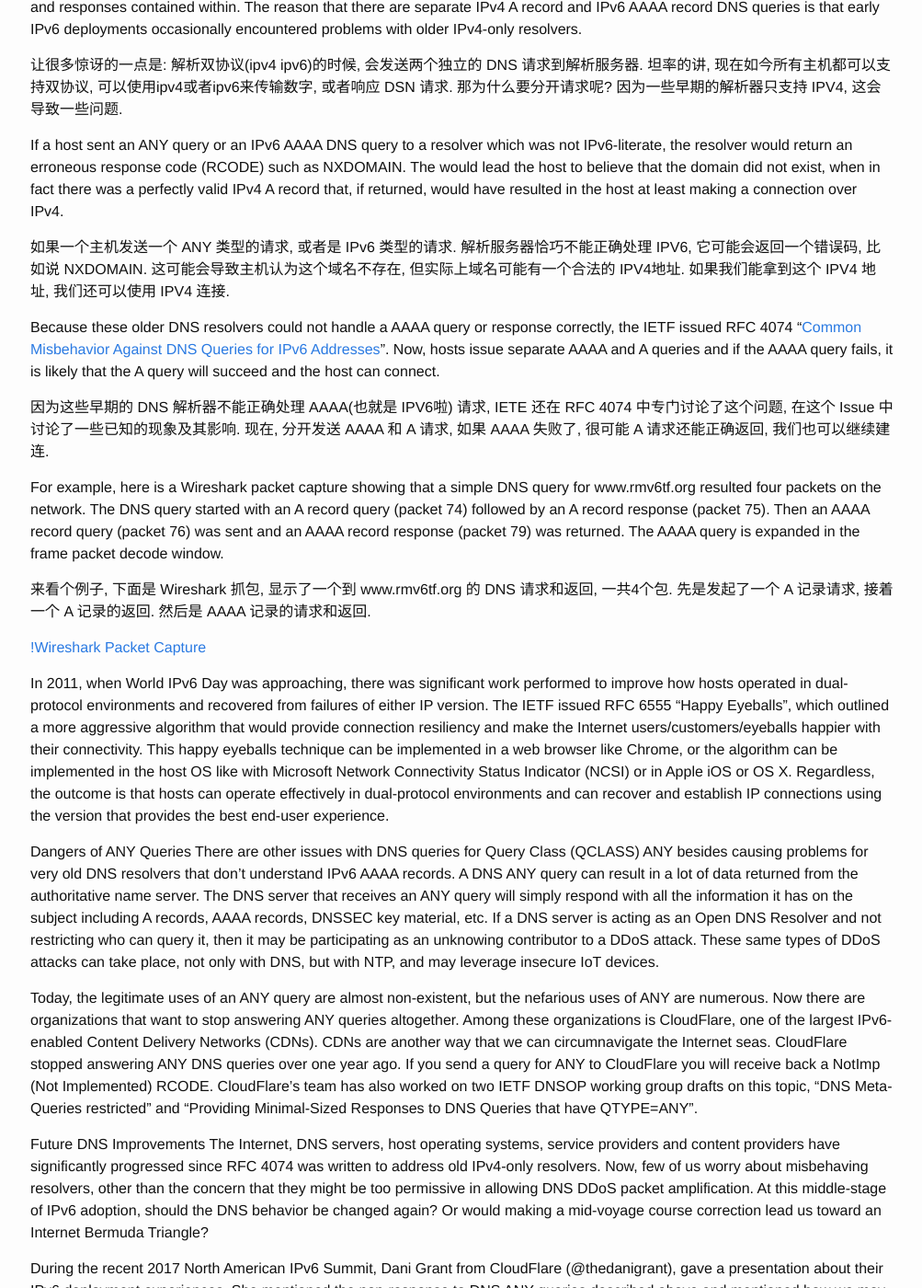
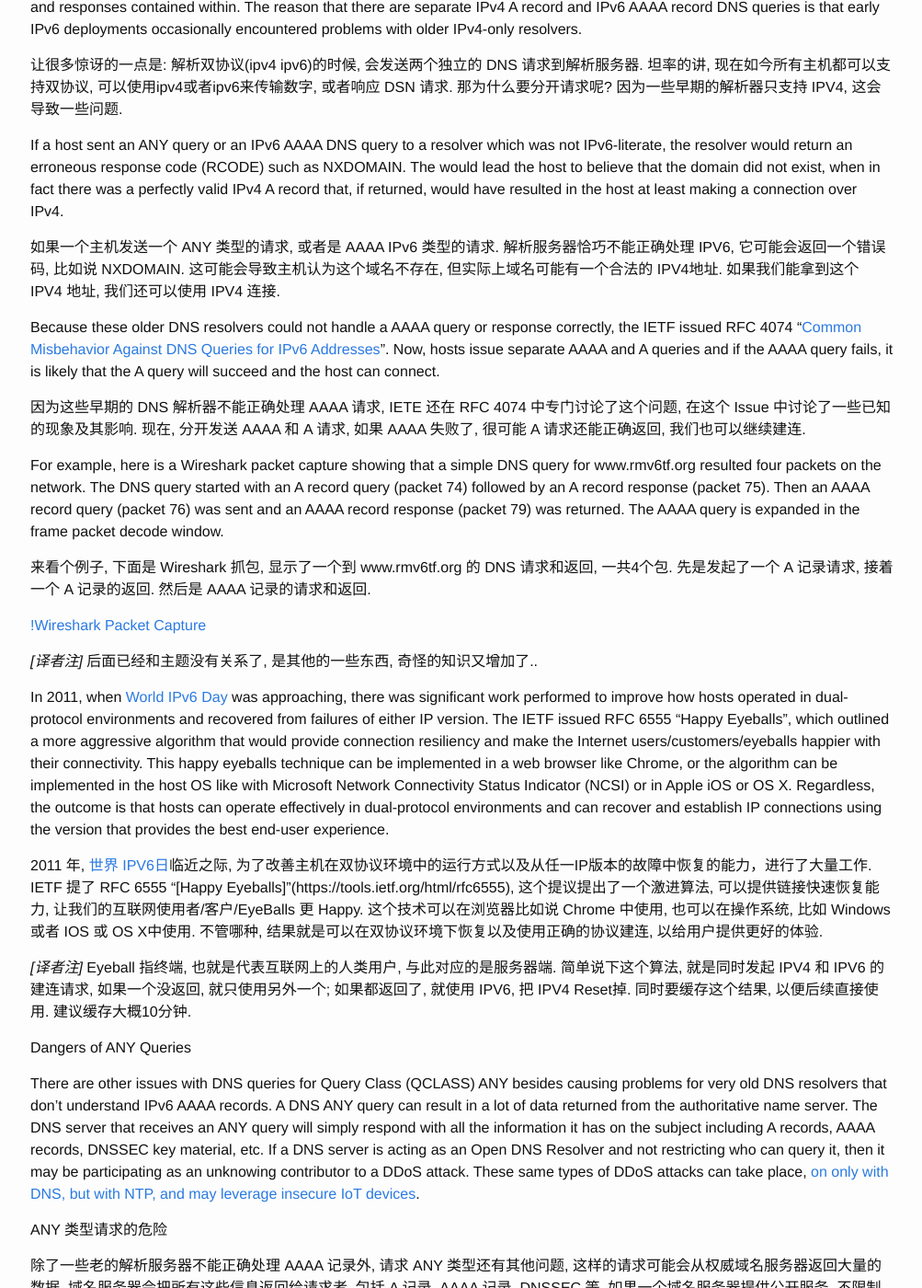
Before and after one commit to childe/ohmycat, a Jekyll site: the page built from _posts/2020-08-17-dns-query-in-curl.md, in a window 1280 px wide and 1400 px high, scrolled down 854 px. Shown: the whole window at 92% size, without its empty margins (137-1140 px from the left). Built offline with Jekyll 4.4.1, drawn with Linux system fonts in a browser that asks for light colours; our own code applies the rules of GitHub Pages for plain Markdown files; some of the changed text lies outside the part shown.

Commit message:
modified:   _posts/2020-08-17-dns-query-in-curl.md

```diff
--- a/_posts/2020-08-17-dns-query-in-curl.md
+++ b/_posts/2020-08-17-dns-query-in-curl.md
@@ -7,13 +7,13 @@ title: '[译] Why Should We Separate A and AAAA DNS Queries'
 
 ## 写在最前
 
-是看了朋友一篇文章[https://leeweir.github.io/posts/wget-curl-does-not-resolve-domain-properly/](https://leeweir.github.io/posts/wget-curl-does-not-resolve-domain-properly/), 直接拉到最后的根因, 看到里面写:
+看了朋友一篇文章[https://leeweir.github.io/posts/wget-curl-does-not-resolve-domain-properly/](https://leeweir.github.io/posts/wget-curl-does-not-resolve-domain-properly/), 直接拉到最后的根因, 看到里面写:
 
-> curl 不指定协议访问的时候，为什么直接从缓存里返回了结果而不做dns解析，还是要具体从libcurl的实现上去分析
+> curl 不指定协议访问的时候，为什么直接从(DNS)缓存里返回了结果而不做dns解析，还是要具体从libcurl的实现上去分析
 
-第一反应是不太可能, curl 的请求不会因为指定使用 ipv4 就做 DNS 解析,  ipv6 不做. libcurl 不可能这么实现.
+我的第一反应是不太可能, curl 的请求不会因为指定使用 ipv4 就做 DNS 解析,  ipv6 不做. libcurl 不可能这么实现.
 
-然后去翻了 libcurl 的代码, 他是使用[另外一个叫 ARES 的库](https://github.com/c-ares/c-ares)去做的 DNS 解析. 在 ARES 中看到有解析 ipv6 的时候, 使用了多线程(细节有些记不清了). 然后搜索文章, 就看到了下面这篇文章: 为什么我们要分开请求 A 和 AAAA DNS?
+然后去翻了 libcurl 的代码, 他是使用[另外一个叫 ARES 的库](https://github.com/c-ares/c-ares)去做的 DNS 解析. 在 ARES 中看到有解析 ipv6 的时候, 使用了多线程(细节有些记不清了). 然后搜索文章, 就看到了下面这篇文章: 为什么我们要分开请求 A 和 AAAA DNS记录?
 
 原文地址 [Why Should We Separate A and AAAA DNS Queries?](https://blogs.infoblox.com/ipv6-coe/why-should-we-separate-a-and-aaaa-dns-queries/)
 
@@ -32,11 +32,11 @@ One aspect of dual-protocol behavior that often surprises peoples is that hosts
 
 If a host sent an ANY query or an IPv6 AAAA DNS query to a resolver which was not IPv6-literate, the resolver would return an erroneous response code (RCODE) such as NXDOMAIN.  The would lead the host to believe that the domain did not exist, when in fact there was a perfectly valid IPv4 A record that, if returned, would have resulted in the host at least making a connection over IPv4.
 
-如果一个主机发送一个 ANY 类型的请求, 或者是 IPv6 类型的请求. 解析服务器恰巧不能正确处理 IPV6, 它可能会返回一个错误码, 比如说 NXDOMAIN. 这可能会导致主机认为这个域名不存在, 但实际上域名可能有一个合法的 IPV4地址. 如果我们能拿到这个 IPV4 地址, 我们还可以使用 IPV4 连接.
+如果一个主机发送一个 ANY 类型的请求, 或者是 AAAA IPv6 类型的请求. 解析服务器恰巧不能正确处理 IPV6, 它可能会返回一个错误码, 比如说 NXDOMAIN. 这可能会导致主机认为这个域名不存在, 但实际上域名可能有一个合法的 IPV4地址. 如果我们能拿到这个 IPV4 地址, 我们还可以使用 IPV4 连接.
 
 Because these older DNS resolvers could not handle a AAAA query or response correctly, the IETF issued RFC 4074 “[Common Misbehavior Against DNS Queries for IPv6 Addresses](https://tools.ietf.org/html/rfc4074)”.  Now, hosts issue separate AAAA and A queries and if the AAAA query fails, it is likely that the A query will succeed and the host can connect.
 
-因为这些早期的 DNS 解析器不能正确处理 AAAA(也就是 IPV6啦) 请求, IETE 还在 RFC 4074 中专门讨论了这个问题, 在这个 Issue 中讨论了一些已知的现象及其影响.  现在, 分开发送 AAAA 和 A 请求, 如果 AAAA 失败了, 很可能 A 请求还能正确返回, 我们也可以继续建连.
+因为这些早期的 DNS 解析器不能正确处理 AAAA 请求, IETE 还在 RFC 4074 中专门讨论了这个问题, 在这个 Issue 中讨论了一些已知的现象及其影响.  现在, 分开发送 AAAA 和 A 请求, 如果 AAAA 失败了, 很可能 A 请求还能正确返回, 我们也可以继续建连.
 
 For example, here is a Wireshark packet capture showing that a simple DNS query for www.rmv6tf.org resulted four packets on the network.  The DNS query started with an A record query (packet 74) followed by an A record response (packet 75).  Then an AAAA record query (packet 76) was sent and an AAAA record response (packet 79) was returned.  The AAAA query is expanded in the frame packet decode window.
 
@@ -44,23 +44,50 @@ For example, here is a Wireshark packet capture showing that a simple DNS query
 
 [!Wireshark Packet Capture](https://blogs.infoblox.com/wp-content/uploads/wireshark-packet-capture.jpg)
 
-In 2011, when World IPv6 Day was approaching, there was significant work performed to improve how hosts operated in dual-protocol environments and recovered from failures of either IP version.  The IETF issued RFC 6555 “Happy Eyeballs”, which outlined a more aggressive algorithm that would provide connection resiliency and make the Internet users/customers/eyeballs happier with their connectivity.  This happy eyeballs technique can be implemented in a  web browser like Chrome, or the algorithm can be implemented in the host OS like with Microsoft Network Connectivity Status Indicator (NCSI) or in Apple iOS or OS X.  Regardless, the outcome is that hosts can operate effectively in dual-protocol environments and can recover and establish IP connections using the version that provides the best end-user experience.
+*[译者注]* 后面已经和主题没有关系了, 是其他的一些东西, 奇怪的知识又增加了..
+
+In 2011, when [World IPv6 Day](https://en.wikipedia.org/wiki/World_IPv6_Day_and_World_IPv6_Launch_Day) was approaching, there was significant work performed to improve how hosts operated in dual-protocol environments and recovered from failures of either IP version.  The IETF issued RFC 6555 “Happy Eyeballs”, which outlined a more aggressive algorithm that would provide connection resiliency and make the Internet users/customers/eyeballs happier with their connectivity.  This happy eyeballs technique can be implemented in a  web browser like Chrome, or the algorithm can be implemented in the host OS like with Microsoft Network Connectivity Status Indicator (NCSI) or in Apple iOS or OS X.  Regardless, the outcome is that hosts can operate effectively in dual-protocol environments and can recover and establish IP connections using the version that provides the best end-user experience.
+
+2011 年, [世界 IPV6日](https://en.wikipedia.org/wiki/World_IPv6_Day_and_World_IPv6_Launch_Day)临近之际, 为了改善主机在双协议环境中的运行方式以及从任一IP版本的故障中恢复的能力，进行了大量工作. IETF 提了 RFC 6555 "[Happy Eyeballs]”(https://tools.ietf.org/html/rfc6555), 这个提议提出了一个激进算法, 可以提供链接快速恢复能力, 让我们的互联网使用者/客户/EyeBalls 更 Happy. 这个技术可以在浏览器比如说 Chrome 中使用, 也可以在操作系统, 比如 Windows 或者 IOS 或 OS X中使用. 不管哪种, 结果就是可以在双协议环境下恢复以及使用正确的协议建连, 以给用户提供更好的体验.
+
+*[译者注]* Eyeball 指终端, 也就是代表互联网上的人类用户, 与此对应的是服务器端. 简单说下这个算法, 就是同时发起 IPV4 和 IPV6 的建连请求, 如果一个没返回, 就只使用另外一个; 如果都返回了, 就使用 IPV6, 把 IPV4 Reset掉. 同时要缓存这个结果, 以便后续直接使用. 建议缓存大概10分钟.
 
 Dangers of ANY Queries
-There are other issues with DNS queries for Query Class (QCLASS) ANY besides causing problems for very old DNS resolvers that don’t understand IPv6 AAAA records.  A DNS ANY query can result in a lot of data returned from the authoritative name server.  The DNS server that receives an ANY query will simply respond with all the information it has on the subject including A records, AAAA records, DNSSEC key material, etc.  If a DNS server is acting as an Open DNS Resolver and not restricting who can query it, then it may be participating as an unknowing contributor to a DDoS attack.  These same types of DDoS attacks can take place, not only with DNS, but with NTP, and may leverage insecure IoT devices.
+
+There are other issues with DNS queries for Query Class (QCLASS) ANY besides causing problems for very old DNS resolvers that don’t understand IPv6 AAAA records.  A DNS ANY query can result in a lot of data returned from the authoritative name server.  The DNS server that receives an ANY query will simply respond with all the information it has on the subject including A records, AAAA records, DNSSEC key material, etc.  If a DNS server is acting as an Open DNS Resolver and not restricting who can query it, then it may be participating as an unknowing contributor to a DDoS attack.  These same types of DDoS attacks can take place, [on only with DNS, but with NTP, and may leverage insecure IoT devices](https://community.infoblox.com/t5/Security-Blog/DDoS-IoT-and-IPv6-Addressing-the-Threat/ba-p/8336).
+
+ANY 类型请求的危险
+
+除了一些老的解析服务器不能正确处理 AAAA 记录外, 请求 ANY 类型还有其他问题, 这样的请求可能会从权威域名服务器返回大量的数据. 域名服务器会把所有这些信息返回给请求者, 包括 A 记录, AAAA 记录, DNSSEC 等. 如果一个域名服务器提供公开服务, 不限制请求者, 那它可能会在不知情的情况下推演 DDoS 攻击的参与者. [同样类型的 DDos 攻击也可能发生成 NTP 服务中, 起到一个杠杠的作用](https://community.infoblox.com/t5/Security-Blog/DDoS-IoT-and-IPv6-Addressing-the-Threat/ba-p/8336).
+
+*[译者注]* DDoS的原理是, 往权威服务器写一个巨大的数据, 然后伪装受害者的地址发起 DNS 请求, 这会导致大量的数据涌向受害者.
 
 Today, the legitimate uses of an ANY query are almost non-existent, but the nefarious uses of ANY are numerous.  Now there are organizations that want to stop answering ANY queries altogether.  Among these organizations is CloudFlare, one of the largest IPv6-enabled Content Delivery Networks (CDNs).  CDNs are another way that we can circumnavigate the Internet seas.  CloudFlare stopped answering ANY DNS queries over one year ago.  If you send a query for ANY to CloudFlare you will receive back a NotImp (Not Implemented) RCODE.  CloudFlare’s team has also worked on two IETF DNSOP working group drafts on this topic, “DNS Meta-Queries restricted” and “Providing Minimal-Sized Responses to DNS Queries that have QTYPE=ANY”.
+
+如今，几乎不存在对 ANY 查询的合法使用，但对 ANY 的恶意使用却很多。 现在，有些组织希望完全停止回答 ANY 查询。 在这些组织中，CloudFlare是最大的启用 IPv6 的内容交付网络（CDN）之一。 CDN是我们可以遨游互联网海洋的另一个途径。 一年多以前，CloudFlare 停止回答ANY DNS 查询。 如果您向CloudFlare发送ANY查询，您将收到NotImp（未实现）RCODE。 CloudFlare的团队还就此主题制定了两个IETF DNSOP工作组草案，即“ DNS元数据查询受限制”和“对ANY DNS查询提供最小化的响应”。
 
 Future DNS Improvements
 The Internet, DNS servers, host operating systems, service providers and content providers have significantly progressed since RFC 4074 was written to address old IPv4-only resolvers.  Now, few of us worry about misbehaving resolvers, other than the concern that they might be too permissive in allowing DNS DDoS packet amplification.  At this middle-stage of IPv6 adoption, should the DNS behavior be changed again?  Or would making a mid-voyage course correction lead us toward an Internet Bermuda Triangle?
 
+自从 RFC4074 被用来解决早期服务器的只能解析 IPv4 问题以来，互联网、DNS 服务器、主机操作系统、服务提供商和内容提供商都有了长足的进步。现在，我们很少有人担心错误的解析器，除了担心他们在允许 DNS-DDoS 数据包放大方面可能过于宽容，在 IPv6 应用的中间阶段，DNS 的行为是否应该再次改变？或者，中途修正航向会使我们走向互联网百慕大三角？
+
 During the recent 2017 North American IPv6 Summit, Dani Grant from CloudFlare (@thedanigrant), gave a presentation about their IPv6 deployment experiences.  She mentioned the non-response to DNS ANY queries described above and mentioned how we may want to optimize DNS queries for IPv6.
+
+在最近的 2017 年北美 IPv6 峰会上，来自 CloudFlare（@thedanigrant）的 Dani Grant 介绍了他们的 IPv6 部署体验。她提到了上文说的 ANY DNS 查询没有响应的情况，并提到我们可能希望如何优化 IPv6 的 DNS 查询。
 
 Marek Vavrusa (@vavrusam) and Olafur Gudmundsson (@OGudm) from CloudFlare have put forward an IETF draft titled “Providing AAAA records for free with QTYPE=A”.  This proposal eliminates the separate A and AAAA query we use today, and return an AAAA record response along with the A record response.  This would cut the number of queries and responses in half.
 
+CloudFlare 的 Marek Vavrusa（@vavrusam）和 Olafur Gudmundsson（@OGudm）提出了一个 IETF 草案，标题是 “对 A 查询提供额外的 AAAA 记录”。这项提议取消了我们今天使用的单独的 A 和 AAAA 查询，并返回一个 AAAA 记录响应和一个A 记录响应，这样可以将查询和响应的数量减少一半。
+
 Providing both an A record response and AAAA record response could be thought of as a theoretical “AAAAA response”.  Jokingly, the term “Quint-A” was coined by Cody Christman (of Wipro and the RMv6TF), while at the 2017 North American IPv6 Summit.
+
+提供 A 记录响应和 AAAA 记录响应可以被视为理论上的 “AAAAA 响应”。开玩笑地说，“Quint-A” 一词是由 Cody Christman（Wipro 和 RMv6TF 的）在 2017 年北美 IPv6 峰会上提出的。
 
 Research and work continues in this area to explore how DNS meta-CLASSes can be used to carry additional information such as AAAA records responses.  These potential directions may include adding an ADDR meta-query.  This would require changes to servers and hosts and would take years to gain wide-scale adoption.  The intent here is that these changes could  result in continuing to drive higher IPv6 adoption rates and reduce the DNS traffic on networks.
 
+在这一领域的研究和工作仍在继续，以探索如何使用 DNS 元类来承载附加信息，如 AAAA 记录响应。潜在的方向可能包括添加一个 ADDR 元查询。这将需要对服务器和主机进行更改，并需要数年时间才能获得广泛采用。目的是这些变化可以使 IPv6 采用率继续提高，并减少网络上的 DNS 流量。
+
 Summary
 Just like IPv4, IPv6 will never stop evolving as a network protocol.  Even though we have standards for global Internet behavior, we are constantly seeking out ways to improve IP networking.  Even though IPv6 is now firmly deployed on the Internet and its adoption continues to grow, there is still time to optimize IPv6 behavior.  What might have worked well when we were embarking on the IPv6 voyage may not be the way we want our systems to behave when we move to a predominantly IPv6-only Internet.  Even though IPv6 is a “work in progress”, there is no reason to let this slow down your IPv6 deployment plans.  Full steam ahead! But we will use our rudder to make some subtle course corrections as we cruise onward.
+
+就像 IPv4 一样，IPv6 作为一种网络协议永远不会停止发展，尽管我们有了全球互联网行为的标准，但我们仍在不断寻找改善 IP 网络的方法。尽管 IPv6 现在已经牢固地部署在互联网上，而且其采用率也在不断增长，我们仍有时间优化 IPv6 的行为。当我们开始 IPv6 之旅时，可能效果良好的可能并不是我们希望我们的系统在移动到仅 IPv6 为主的 Internet 时的行为方式。尽管 IPv6 是一个 “正在进行的工作”，没有理由让这件事拖慢你的 IPv6 部署计划。全力以赴吧！但当我们继续航行时，我们会用我们的舵进行一些细微的航向修正。
```
